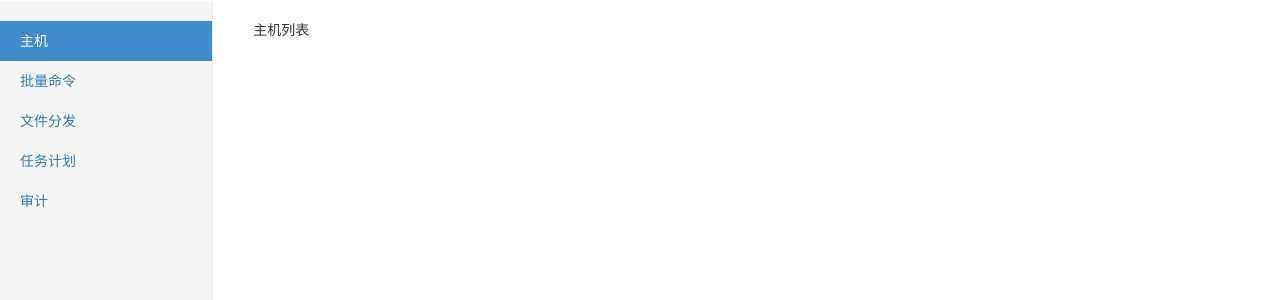
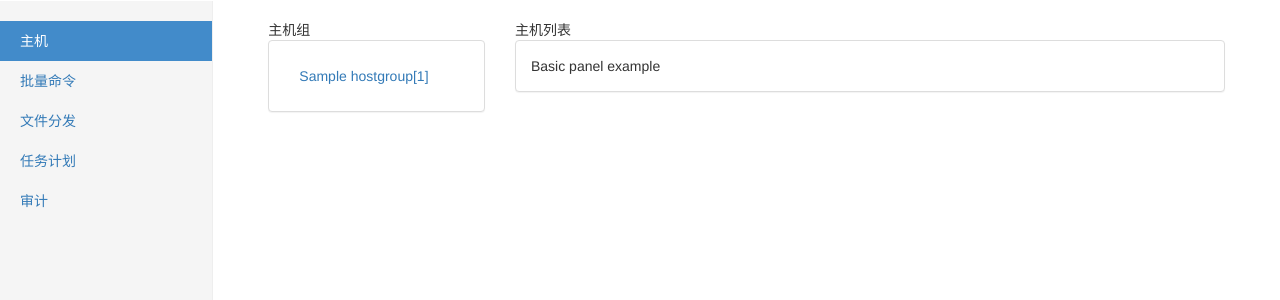
Before and after one commit to little-liang/graduation_project, a Django app: page /hosts/host_mgr/ in a window 1280 px wide. Shown: the part 50-350 px from the top of the page. Run offline with Django 3.2, Linux system fonts and the light colour scheme; a user stored in the database is signed in; tables that the repository leaves empty hold one stand-in row (values such as "Sample post"); some libraries are stand-ins or nearby versions.

Commit message:
主页简单出现！ 登陆系统正常！表结构设计完成！ 主机页面刚刚进行

```diff
--- a/hosts/models.py
+++ b/hosts/models.py
@@ -71,7 +71,7 @@ class HostUser(models.Model):
 
 class HostGroup(models.Model):
     name = models.CharField(unique=True, max_length=64)
-    memo = models.TextField(blank=True,null=True)
+    memo = models.TextField(blank=True, null=True)
 
     def __str__(self):
         return self.name
@@ -96,3 +96,7 @@ class BindHostToUser(models.Model):
 
     def __str__(self):
         return "%s:%s" % (self.host.hostname, self.host_user.username)
+
+    #多对多关系不能直接查询出来，给admin使用，做成函数，供给admin
+    def get_groups(self):
+        return ','.join([g.name for g in self.host_group.select_related()])
--- a/templates/hosts/dashboard.html
+++ b/templates/hosts/dashboard.html
@@ -11,7 +11,8 @@
 {% endblock %}
 
 {% block content_panel %}
-    hosts
+
+
 {% endblock %}
 
 {% block bottom-js %}
--- a/templates/hosts/host_mgr.html
+++ b/templates/hosts/host_mgr.html
@@ -1,5 +1,24 @@
 {% extends 'hosts/dashboard.html' %}
 
 {% block content_panel %}
-    主机列表
+   <div class="col-md-3">
+    主机组
+        <div class="panel panel-default">
+            <div class="panel-body">
+                <ul class="nav">
+                    {% for group in request.user.host_groups.select_related %}
+                        <li class=""><a href="#">{{ group.name }}[{{ group.bindhosttouser_set.select_related.count }}]</a></li>
+                    {% endfor %}
+                </ul>
+            </div>
+        </div>
+    </div>
+        <div class="col-md-9">
+        主机列表
+        <div class="panel panel-default">
+            <div class="panel-body">
+            Basic panel example
+            </div>
+        </div>
+    </div>
 {% endblock %}
```
Also changed, not shown: hosts/admin.py (+9 -1 lines), hosts/auth_admin.py (+6 -2 lines).
